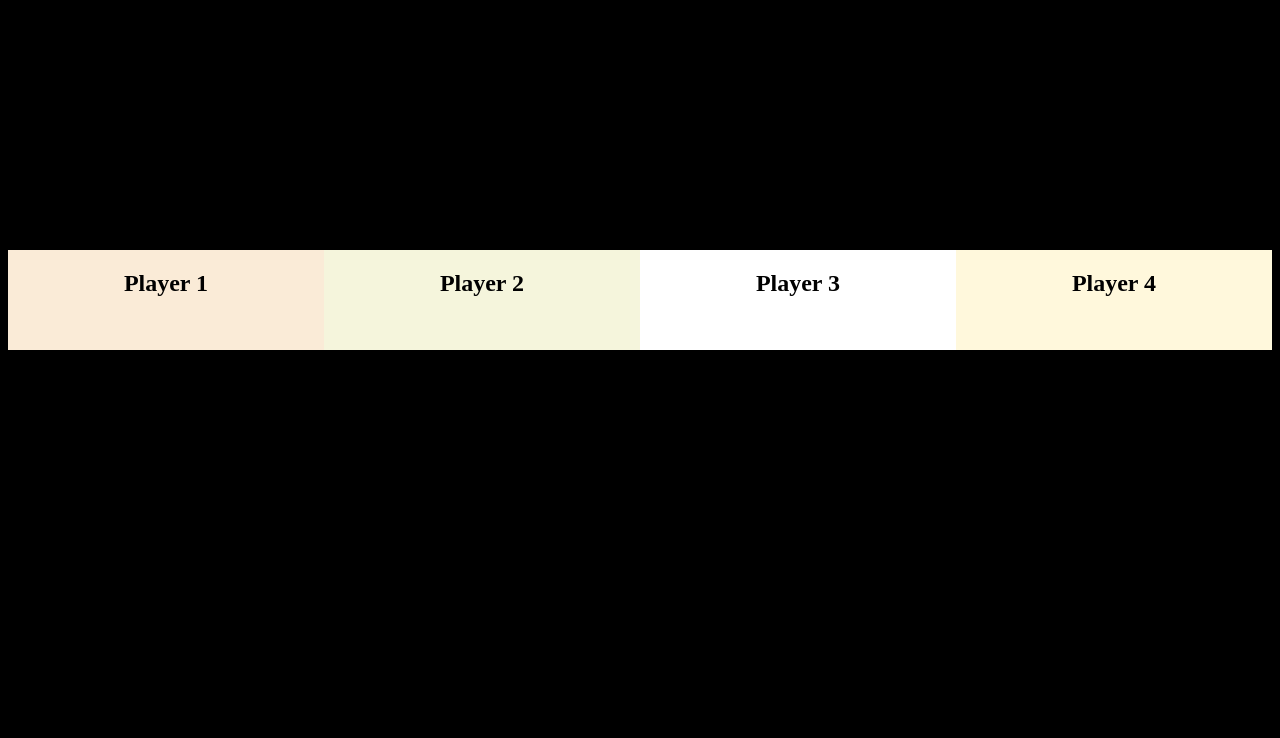
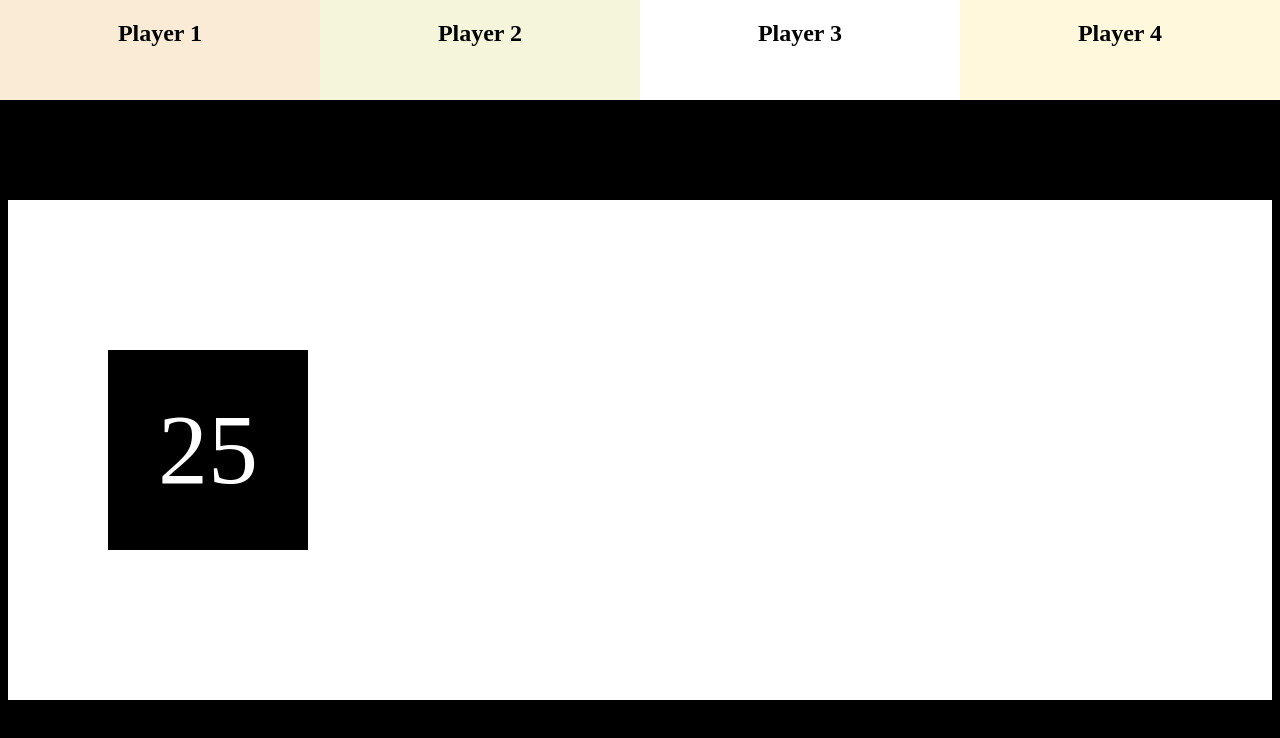
Before and after one commit to moonerr/Contenglish, a plain HTML site: page index.htm in a window 1280 px wide. Drawn offline with Linux system fonts and the light colour scheme.

Commit message:
timer repair

```diff
--- a/index.htm
+++ b/index.htm
@@ -52,9 +52,34 @@
          -->
 
 
-    <div id="timer">
+    <div class="processor">
+
+        <div id="timer" >
+            30
+        </div>
+
+        <div class="turns">
+
+            <div id="p1turn">
+
+            </div>
+
+            <div id=" p2turn">
+
+            </div>
+
+            <div id=" p3turn">
+
+            </div>
+
+            <div id=" p4turn">
+
+            </div>
+
+        </div>
 
     </div>
+
 
 
 
--- a/script.js
+++ b/script.js
@@ -15,10 +15,11 @@ function displayData(elem) {
         document.getElementById("normal").style.display = "block";
     }
 
+    document.getElementById("timer").style.display = "block";
 }
 
 // set timer for making sentence for each player
-
+/*
 var timeLeft = 30;
 var elem = document.getElementById('timer');
 var timerId = setInterval(countdown, 1000);
@@ -32,3 +33,23 @@ function countdown() {
     }
 
 }
+*/
+
+
+// timer method 2
+
+var timeLeft = 30;
+var turnsTimer = setInterval(function (){
+    timeLeft--;
+    document.getElementById("timer").textContent = timeLeft;
+
+    if (timeLeft == 7) {
+        var audio = new Audio('audio/timerding.mp3');
+        audio.play();
+    }
+
+    if (timeLeft <= 0) {
+        clearInterval(turnsTimer);
+    }
+
+    }, 1000);
--- a/style.css
+++ b/style.css
@@ -10,9 +10,12 @@ h2 {
 h1 {
 }
 
-.players{
-
-    box-sizing:border-box;
+.players {
+    position: fixed;
+    left: 0;
+    top: 0;
+    width: 100%;
+    box-sizing: border-box;
 }
 
 .player{
@@ -36,11 +39,26 @@ h1 {
 }
 
 
-#timer {
-    height:200px;
-    margin-top: 250px;
+.processor {
+    height: 500px;
+    position: relative;
+    margin-top: 200px;
+    background-color: white;
+    box-sizing: border-box;
 }
 
+#timer {
+    width: 200px;
+    height: 200px;
+    float: left;
+    margin-left:100px;
+    margin-top:150px;
+    background-color: black;
+    color: white;
+    font-size:100px;
+    text-align:center;
+    line-height:200px;
+}
 
 
 .rounds {
```
Also changed, not shown: image/600x466.png (renamed from 600x466.png), 1 other file.
